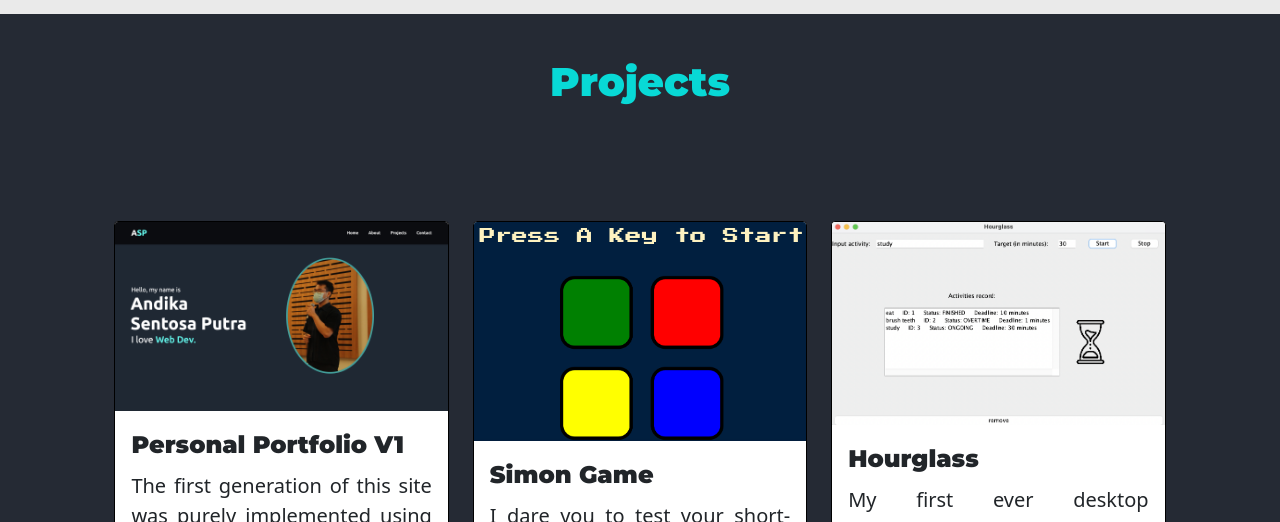
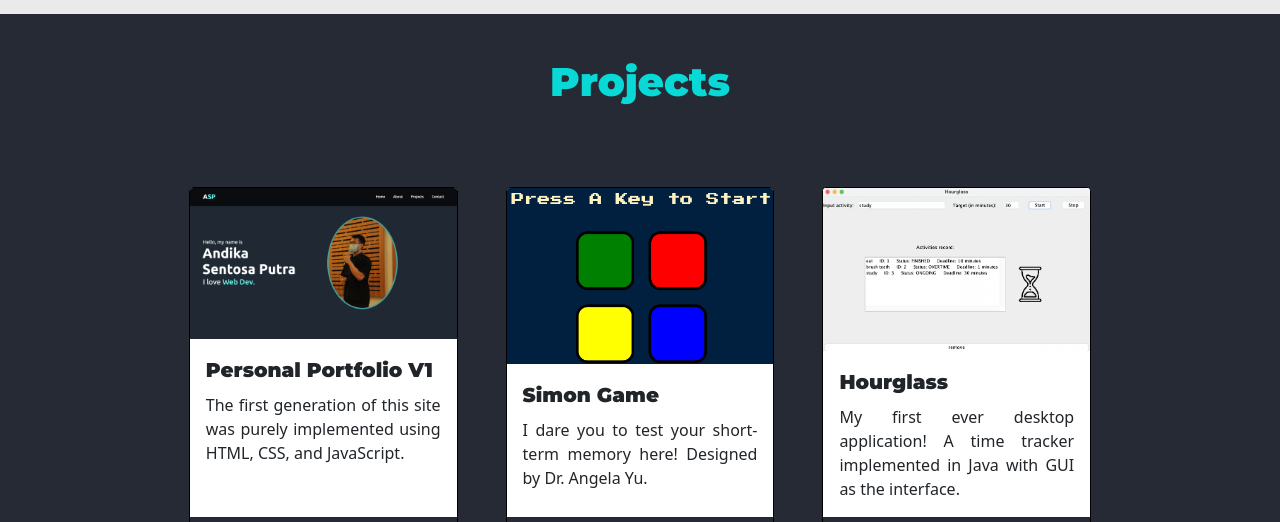
Before and after one commit to AndikaEsPe/AndikaEsPe-Personal-Portfolio-v2, a plain HTML site: page index.html in a window 1280 px wide. Shown: the part 1250-1772 px from the top of the page. Drawn offline with nearby package versions, Linux system fonts and the light colour scheme; a script that the page names is missing.

Commit message:
Fix projects page height

```diff
--- a/index.html
+++ b/index.html
@@ -101,49 +101,46 @@
     <section id="projects">
         <div class="container-fluid">
             <h2 class="section-title">Projects</h2>
-            <div class="row projects-content">
-                <div class="col-lg-4 col-md-6">
-                    <div class="card">
+            <div class="row gap-5 justify-content-center projects-content">
+                <div class="card col-lg-3 col-md-6">
                     <div class="card-image">
                         <img class="card-img-top" src="images/Personal-Portfolio-v1.png" alt="Card image cap">
                     </div>
                     <div class="card-body">
                         <h3>Personal Portfolio V1</h3>
-                            <p class="card-text">The first generation of this site was purely implemented using HTML, CSS, and JavaScript.</p>
+                        <p class="card-text">The first generation of this site was purely implemented using HTML, CSS,
+                            and JavaScript.</p>
                     </div>
                     <div class="card-footer">
                         <a href=""><i class="fa-solid fa-link"></i></a>
                         <a href=""><i class="fa-brands fa-github"></i></a>
                     </div>
                 </div>
-                </div>
-                <div class="col-lg-4 col-md-6">
-                    <div class="card">
+                <div class="card col-lg-3 col-md-6">
                     <div class="card-image">
                         <img class="card-img-top" src="images/Simon-Game.png" alt="Card image cap">
                     </div>
                     <div class="card-body">
                         <h3>Simon Game</h3>
-                            <p class="card-text">I dare you to test your short-term memory here! Designed by Dr. Angela Yu.</p>
+                        <p class="card-text">I dare you to test your short-term memory here! Designed by Dr. Angela Yu.
+                        </p>
                     </div>
                     <div class="card-footer">
                         <a href=""><i class="fa-solid fa-link"></i></a>
                         <a href=""><i class="fa-brands fa-github"></i></a>
                     </div>
                 </div>
-                </div>
-                <div class="col-lg-4 col-md-6">
-                    <div class="card">
+                <div class="card col-lg-3 col-md-6">
                     <div class="card-image">
                         <img class="card-img-top" src="images/Hourglass.png" alt="Card image cap">
                     </div>
                     <div class="card-body">
                         <h3>Hourglass</h3>
-                            <p class="card-text">My first ever desktop application! A time tracker implemented in Java with GUI as the interface.</p>
+                        <p class="card-text">My first ever desktop application! A time tracker implemented in Java with
+                            GUI as the interface.</p>
                     </div>
                     <div class="card-footer">
                         <a href=""><i class="fa-brands fa-github"></i></a>
-                        </div>
                     </div>
                 </div>
             </div>
--- a/styles.css
+++ b/styles.css
@@ -40,7 +40,7 @@ p {
   text-align: center;
   font-weight: 900;
   font-size: 2.5rem;
-  margin-bottom: 8%;
+  margin-bottom: 6%;
 }
 
 /* Home */
@@ -147,24 +147,27 @@ span.typed-cursor {
 
 #projects .section-title {
   color: #08d9d6;
+  margin: 0;
 }
 
 .projects-content {
-  margin: 8% 0 9%;
+  margin: 0% 0 9%;
 }
 
 .card {
   margin-top: 7%;
   border-color: black;
+  padding: 0;
 }
 
 .card-body h3{
   font-weight: 600;
-  font-size: 1.5rem;
+  font-size: 1.25rem;
 }
 
 .card-body p{
   text-align: justify;
+  font-size: 1rem;
 }
 
 .card-footer{
```
Lines whose indentation alone changed are shown as unchanged.
